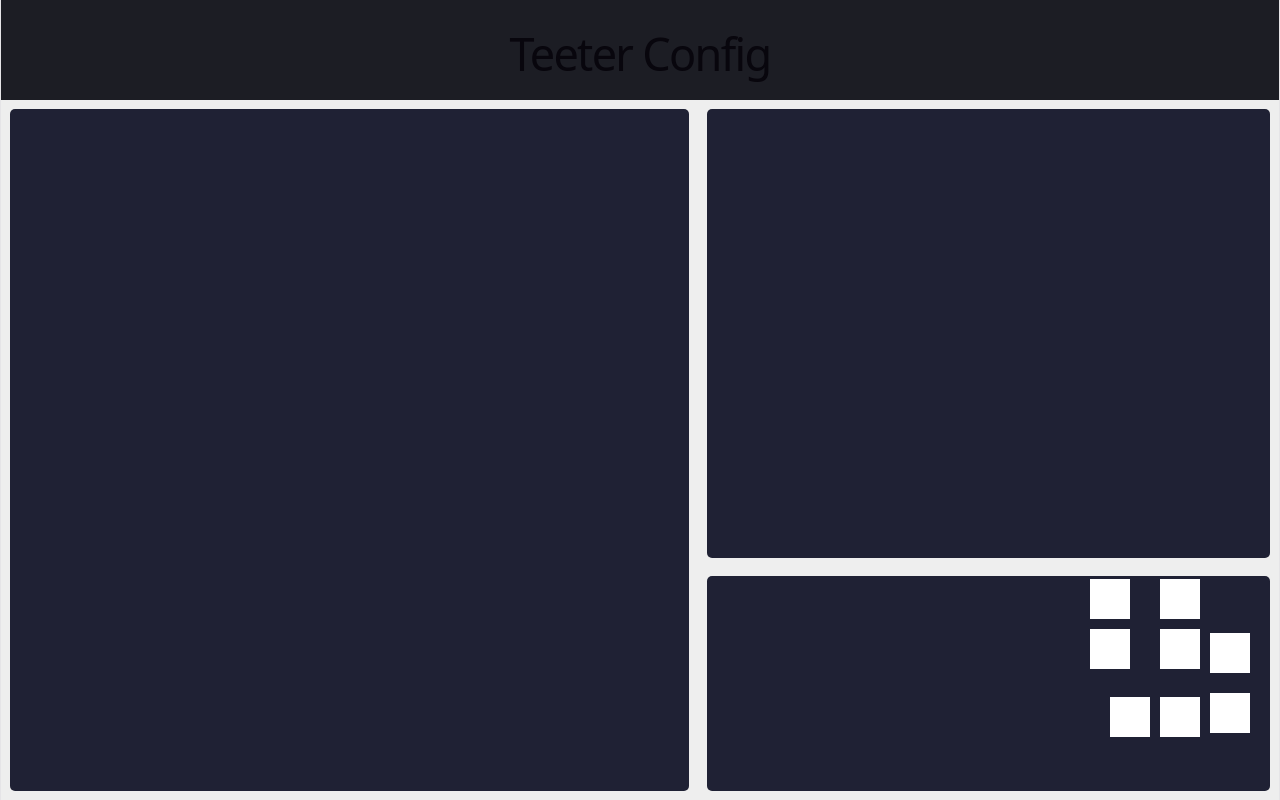
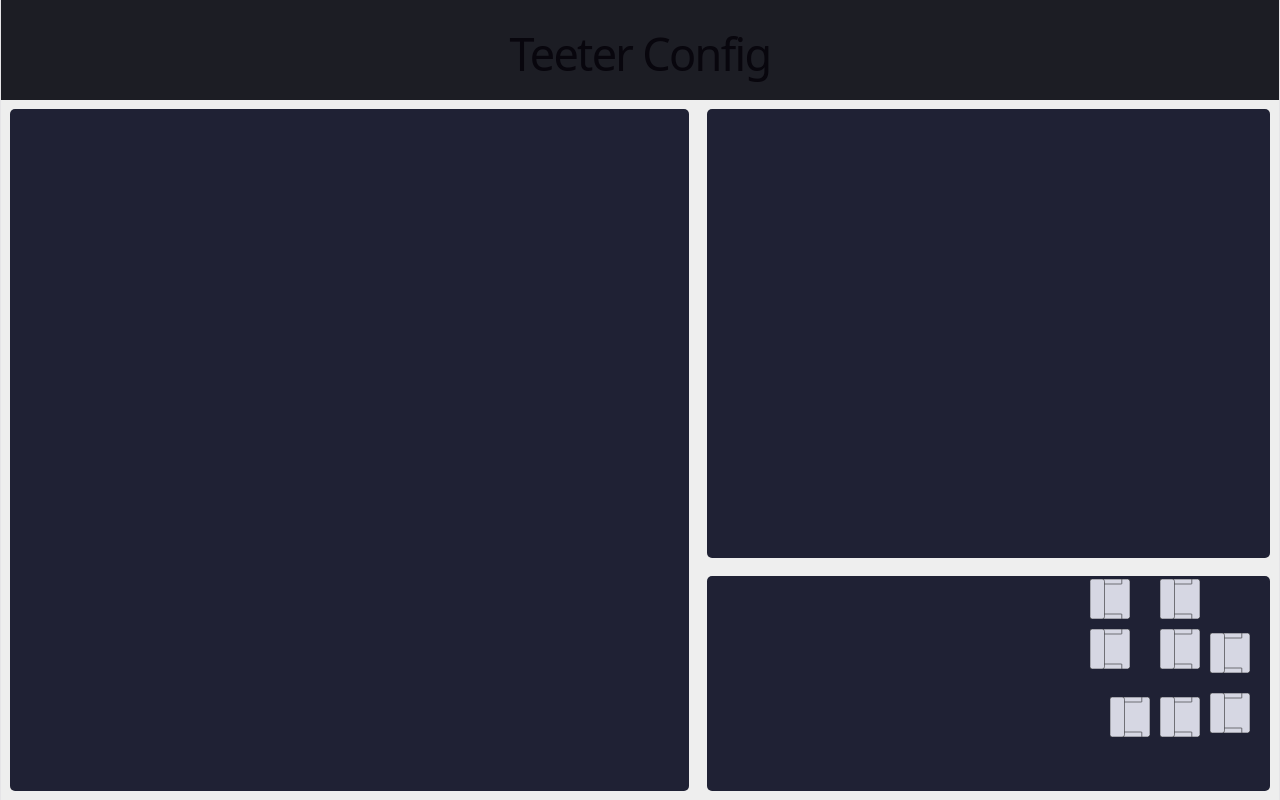
Before and after one commit to avtac/balance, a React (Vite) app: page / in a window 1280 px wide. Built offline with nearby package versions, Linux system fonts and the light colour scheme.

Commit message:
Added basic svg for a seat icon

```diff
--- a/src/Diagram.css
+++ b/src/Diagram.css
@@ -2,7 +2,7 @@
   position: relative;
   top: 50%;
 
-  svg {
+  img {
     position: absolute;
   }
 }
--- a/src/Diagram.tsx
+++ b/src/Diagram.tsx
@@ -3,9 +3,7 @@ import "./Diagram.css"
 function Square({offX=0, offY=0}) {
   const size = 40;
   return (
-    <svg viewBox={"0 0 100 100"} width={size} height={size} style={{right: offX - size / 2, top: offY - size / 2}}>
-      <rect fill="white" width="100" height="100" />
-    </svg>
+    <img src={"/src/assets/Chair.svg"} style={{width: size, height: size, right: offX - size / 2, top: offY - size / 2}}/>
   );
 }
 
```
Also changed, not shown: src/assets/Chair.svg (added).
